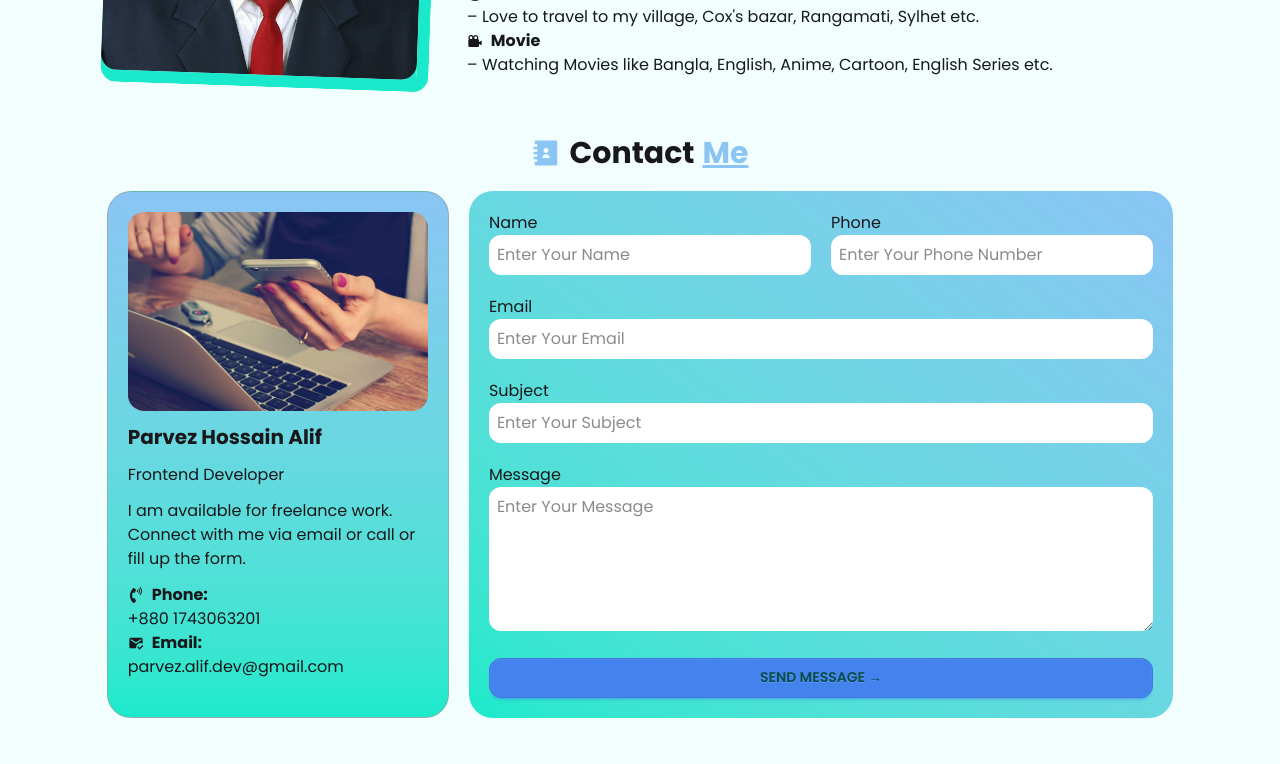
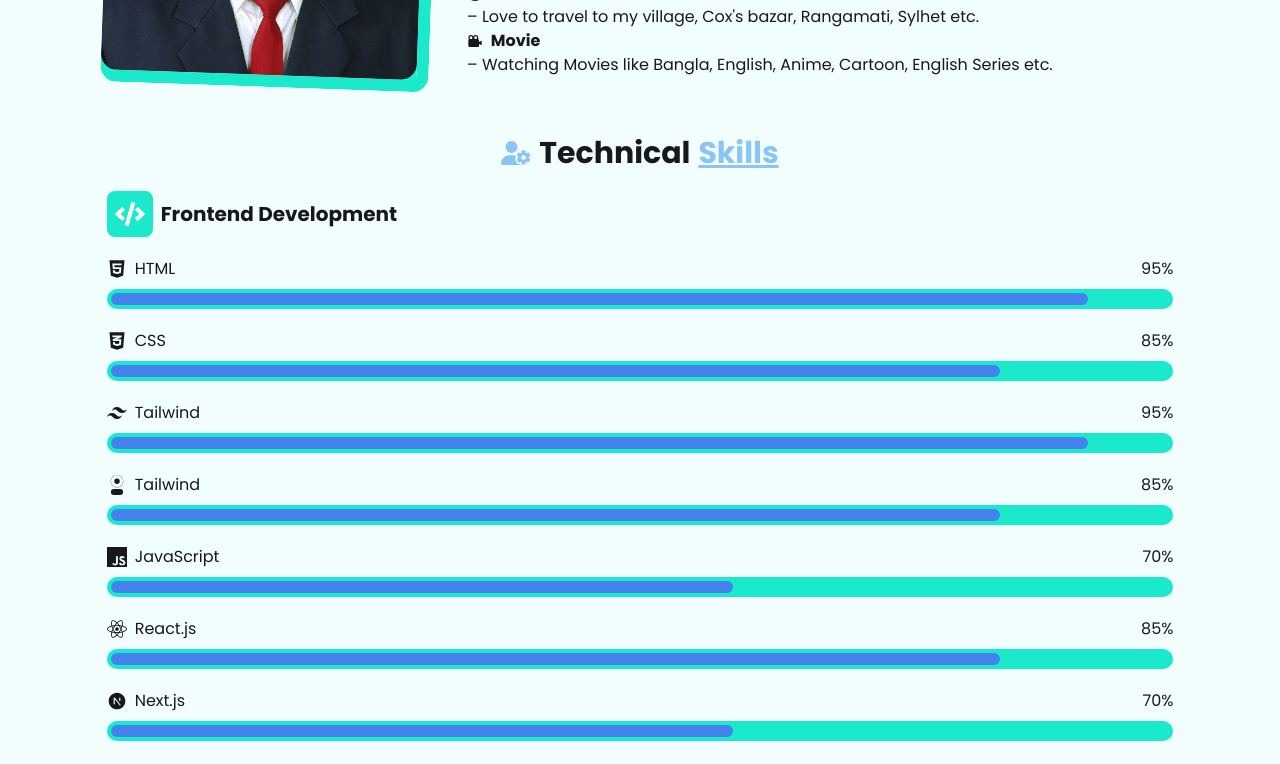
Before and after one commit to Parvez141300/my-portfolio-react-web-app-client, a React (Vite) app: page / in a window 1280 px wide. Shown: the part 1240-2004 px from the top of the page. Built offline with nearby package versions, Linux system fonts and the light colour scheme.

Commit message:
added some skills

```diff
--- a/src/layouts/RootLayout.jsx
+++ b/src/layouts/RootLayout.jsx
@@ -5,6 +5,7 @@ import Footer from "../components/Footer/Footer";
 import Banner from "../pages/Home/Banner/Banner";
 import About from "../pages/Home/About/About";
 import Contact from "../pages/Home/Contact/Contact";
+import Skills from "../pages/Home/Skills/Skills";
 
 const RootLayout = () => {
   return (
@@ -24,7 +25,12 @@ const RootLayout = () => {
 
         {/* about section */}
         <section>
-            <About></About>
+          <About></About>
+        </section>
+
+        {/* technical Skills */}
+        <section>
+          <Skills></Skills>
         </section>
 
         {/* contact section */}
--- /dev/null
+++ b/src/pages/Home/Skills/Skills.jsx
@@ -0,0 +1,123 @@
+import React from "react";
+import { FaCode, FaCss3Alt, FaHtml5, FaReact } from "react-icons/fa";
+import { FaUserGear } from "react-icons/fa6";
+import { RiNextjsFill, RiTailwindCssFill } from "react-icons/ri";
+import { SiDaisyui, SiJavascript } from "react-icons/si";
+
+const Skills = () => {
+  return (
+    <div className="max-w-10/12 mx-auto space-y-5 min-h-[100vh-73px]">
+      <div className="flex justify-center items-center gap-2">
+        <span className="text-secondary">
+          <FaUserGear size={30} />
+        </span>
+        <h2 className="text-xl md:text-2xl lg:text-3xl font-bold text-center flex items-center gap-2">
+          Technical <span className="underline text-secondary">Skills</span>
+        </h2>
+      </div>
+      {/* skill cards container */}
+      <div className="space-y-5">
+        <div className="flex items-center gap-2">
+          <div className="bg-primary p-2 rounded-lg text-white">
+            <FaCode size={30} />
+          </div>
+          <span className="text-xl font-bold">Frontend Development</span>
+        </div>
+
+        {/* progress bar card html 95% */}
+        <div className="space-y-2">
+          <div className="flex justify-between items-center">
+            <div className="flex items-center gap-2">
+              <FaHtml5 size={20} />
+              HTML
+            </div>
+            <p>95%</p>
+          </div>
+          <div className="bg-primary h-5 p-1 rounded-full relative">
+            <div className="bg-accent h-3 rounded-full absolute top-1 z-20 w-11/12"></div>
+          </div>
+        </div>
+        {/* progress bar card css 85% */}
+        <div className="space-y-2">
+          <div className="flex justify-between items-center">
+            <div className="flex items-center gap-2">
+              <FaCss3Alt size={20} />
+              CSS
+            </div>
+            <p>85%</p>
+          </div>
+          <div className="bg-primary h-5 p-1 rounded-full relative">
+            <div className="bg-accent h-3 rounded-full absolute top-1 z-20 w-10/12"></div>
+          </div>
+        </div>
+        {/* progress bar card tailwind 95% */}
+        <div className="space-y-2">
+          <div className="flex justify-between items-center">
+            <div className="flex items-center gap-2">
+              <RiTailwindCssFill size={20} />
+              Tailwind
+            </div>
+            <p>95%</p>
+          </div>
+          <div className="bg-primary h-5 p-1 rounded-full relative">
+            <div className="bg-accent h-3 rounded-full absolute top-1 z-20 w-11/12"></div>
+          </div>
+        </div>
+        {/* progress bar card daisyui 85% */}
+        <div className="space-y-2">
+          <div className="flex justify-between items-center">
+            <div className="flex items-center gap-2">
+              <SiDaisyui size={20} />
+              Tailwind
+            </div>
+            <p>85%</p>
+          </div>
+          <div className="bg-primary h-5 p-1 rounded-full relative">
+            <div className="bg-accent h-3 rounded-full absolute top-1 z-20 w-10/12"></div>
+          </div>
+        </div>
+        {/* progress bar card js 75% */}
+        <div className="space-y-2">
+          <div className="flex justify-between items-center">
+            <div className="flex items-center gap-2">
+              <SiJavascript size={20} />
+              JavaScript
+            </div>
+            <p>70%</p>
+          </div>
+          <div className="bg-primary h-5 p-1 rounded-full relative">
+            <div className="bg-accent h-3 rounded-full absolute top-1 z-20 w-7/12"></div>
+          </div>
+        </div>
+        {/* progress bar card React.js 85% */}
+        <div className="space-y-2">
+          <div className="flex justify-between items-center">
+            <div className="flex items-center gap-2">
+              <FaReact size={20} />
+              React.js
+            </div>
+            <p>85%</p>
+          </div>
+          <div className="bg-primary h-5 p-1 rounded-full relative">
+            <div className="bg-accent h-3 rounded-full absolute top-1 z-20 w-10/12"></div>
+          </div>
+        </div>
+        {/* progress bar card React.js */}
+        <div className="space-y-2">
+          <div className="flex justify-between items-center">
+            <div className="flex items-center gap-2">
+              <RiNextjsFill size={20} />
+              Next.js
+            </div>
+            <p>70%</p>
+          </div>
+          <div className="bg-primary h-5 p-1 rounded-full relative">
+            <div className="bg-accent h-3 rounded-full absolute top-1 z-20 w-7/12"></div>
+          </div>
+        </div>
+      </div>
+    </div>
+  );
+};
+
+export default Skills;
```
